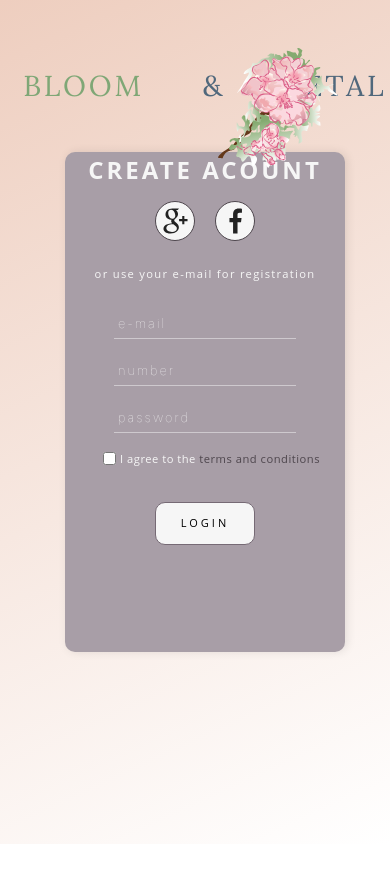
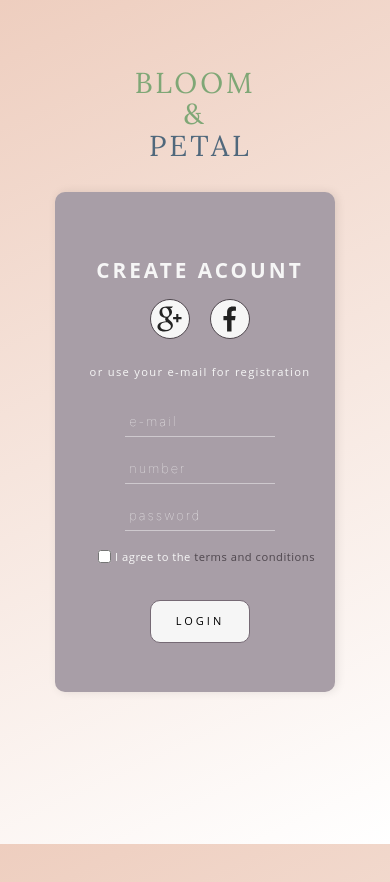
Before and after one commit to PoliukhA/Sign_Up_Form, a website: page src/index.html in a window 390 px wide. Before the commit the page ends 844 px from the top, so only its background shows below. Drawn offline with nearby package versions, Linux system fonts and the light colour scheme; files that its build step writes are made by us from their sources.

Commit message:
media-queries

```diff
--- a/src/index.html
+++ b/src/index.html
@@ -12,9 +12,9 @@
     <div class="container">
         <div class="login">
             <div class="login__greeting">
-                <h2 class="login__title"><span>bloom </span>&<br>&nbsp;petal</h2>
+                <h2 class="login__title"><span>bloom </span><span class="login__word">&</span><br>&nbsp;petal</h2>
                 <p>pick your perfect<span> bouquet</span></p>
-                <img class="login__logo" src="icons/flowers_watercolor.svg"/>
+                <!-- <img class="login__logo" src="icons/flowers_watercolor.svg"/> -->
                 <p class="login__signin">already have an account?</p>
                 <button class="button" id="signup">sign in</button>
             </div>
--- a/src/sass/blocks/_login.scss
+++ b/src/sass/blocks/_login.scss
@@ -54,6 +54,8 @@
     width: 50%;
     transition: 1s all ease;
     right: -3%;
+    background: url(../../icons/flowers_watercolor.svg) 50% 65% no-repeat;
+    background-size: 40%;
     p {
         font-family: $sans-serif;
         font-size: .7em;
--- a/src/sass/blocks/_media.scss
+++ b/src/sass/blocks/_media.scss
@@ -22,19 +22,29 @@
         padding: 0 10px;
     }
     .login {
+        position: relative;
         top: auto;
         width: 100%;
         background: none;
         box-shadow: none;
         &__wrapper {
-            position: unset;
-            margin: 0 auto;
+            position: initial;
+            margin: 30px auto;
         }
         &__greeting {
             position: unset;
             width: auto;
+            background-size: 22%;
             p, button, br {
                 display: none;
+            }
+        }
+        &__registration {
+            display: inline-block;
+            margin: 30px;
+            h1 {
+                margin-top: 33px;
+                font-size: 1.3em;
             }
         }
         &__logo {
@@ -43,9 +53,25 @@
         }
         &__title {
             word-spacing: 3rem;
+            padding: 42px;
+        }
+        &__word {
+            display: none;
         }
     }
 }
 
-@media (max-width: 320px) {
+@media (max-width: 444px) {
+    .login {
+        &__greeting {
+            background: none;
+        }
+        &__title {
+            word-spacing: unset;
+            padding: unset;
+        }
+        &__word {
+            display: inherit;
+        }
+    }
 }
```
Also changed, not shown: dist/css/style.min.css, dist/index.html.
